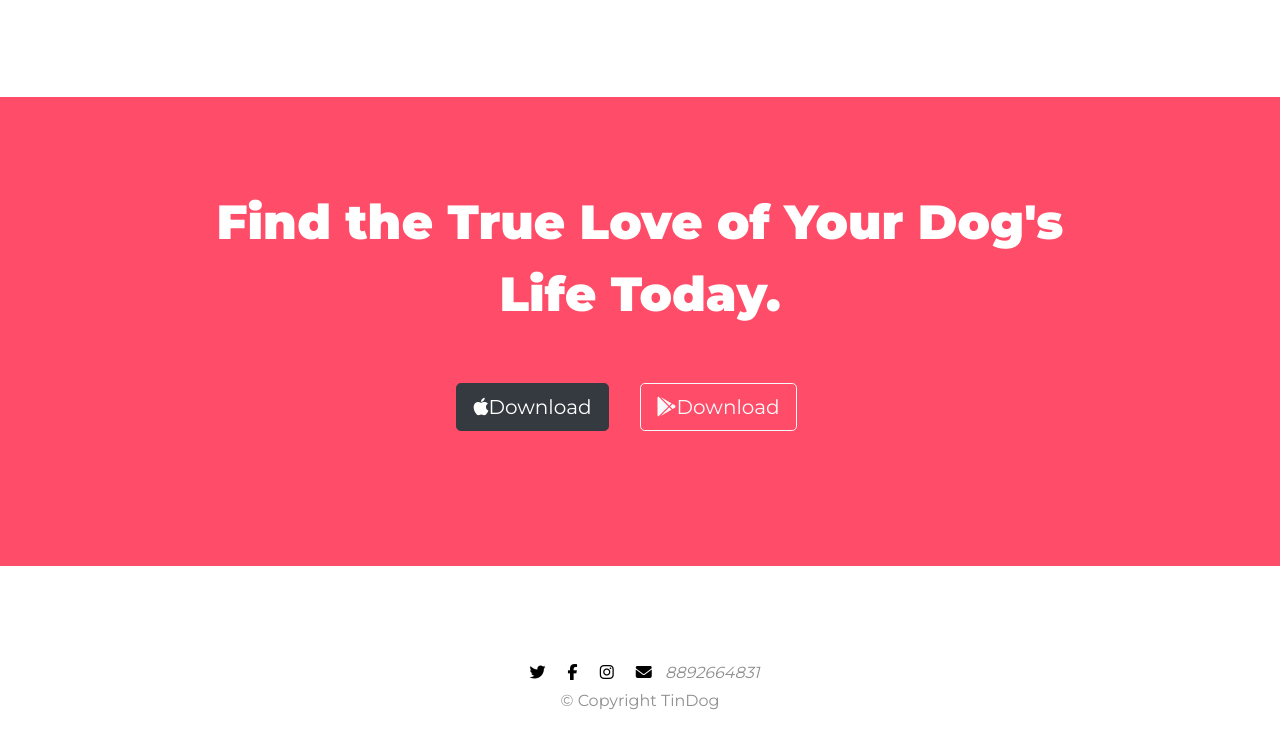
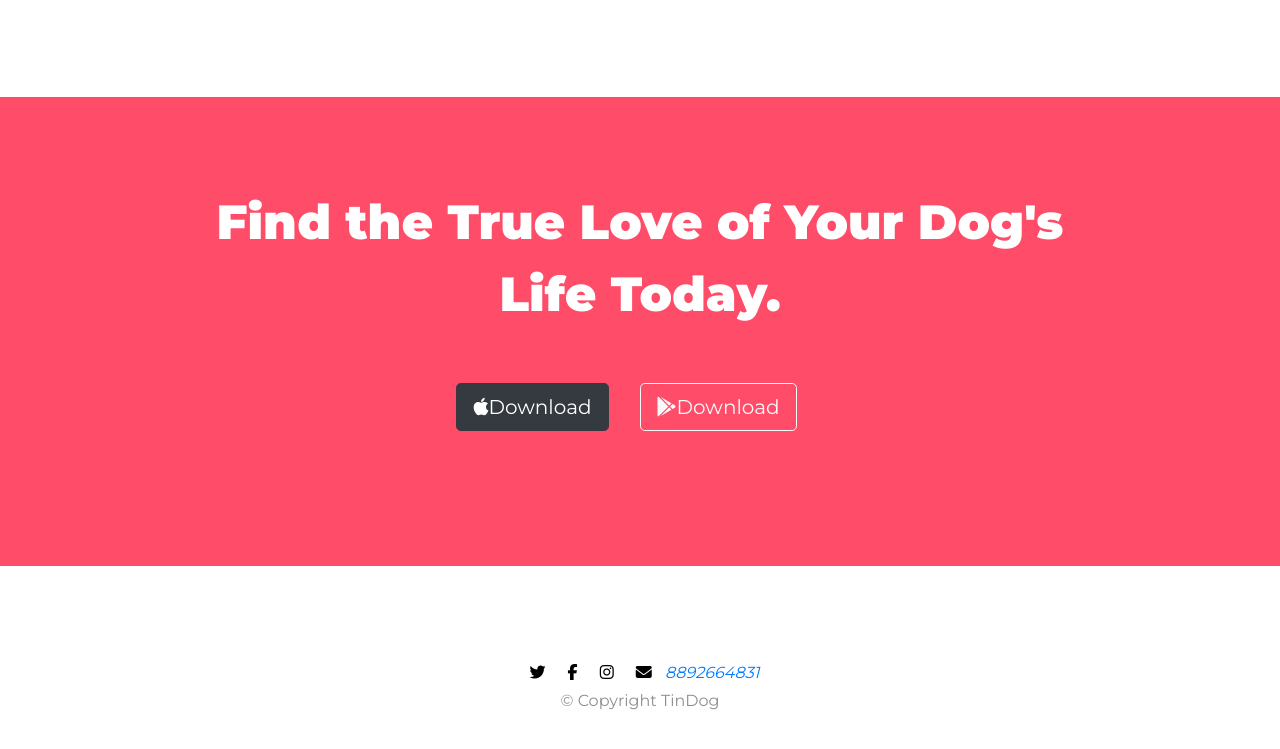
Before and after one commit to Akhil007r/Responsive-Bootstrap-sampleWork, a plain HTML site: page index.html in a window 1280 px wide. Shown: the part 2455-3204 px from the top of the page. Drawn offline with nearby package versions, Linux system fonts and the light colour scheme.

Commit message:
index.html

```diff
--- a/index.html
+++ b/index.html
@@ -222,7 +222,7 @@
       <i class="fa-brands fa-facebook-f download-bt"></i>
       <i class="fa-brands fa-instagram download-bt"></i>
       <i class="fa-solid fa-envelope download-bt"></i>
-     <i href="tel:08892664831">8892664831</i>
+    <a href="tel:08892664831"> <i >8892664831</i> </a>
     </div>
     <p>© Copyright TinDog</p>
 
```
